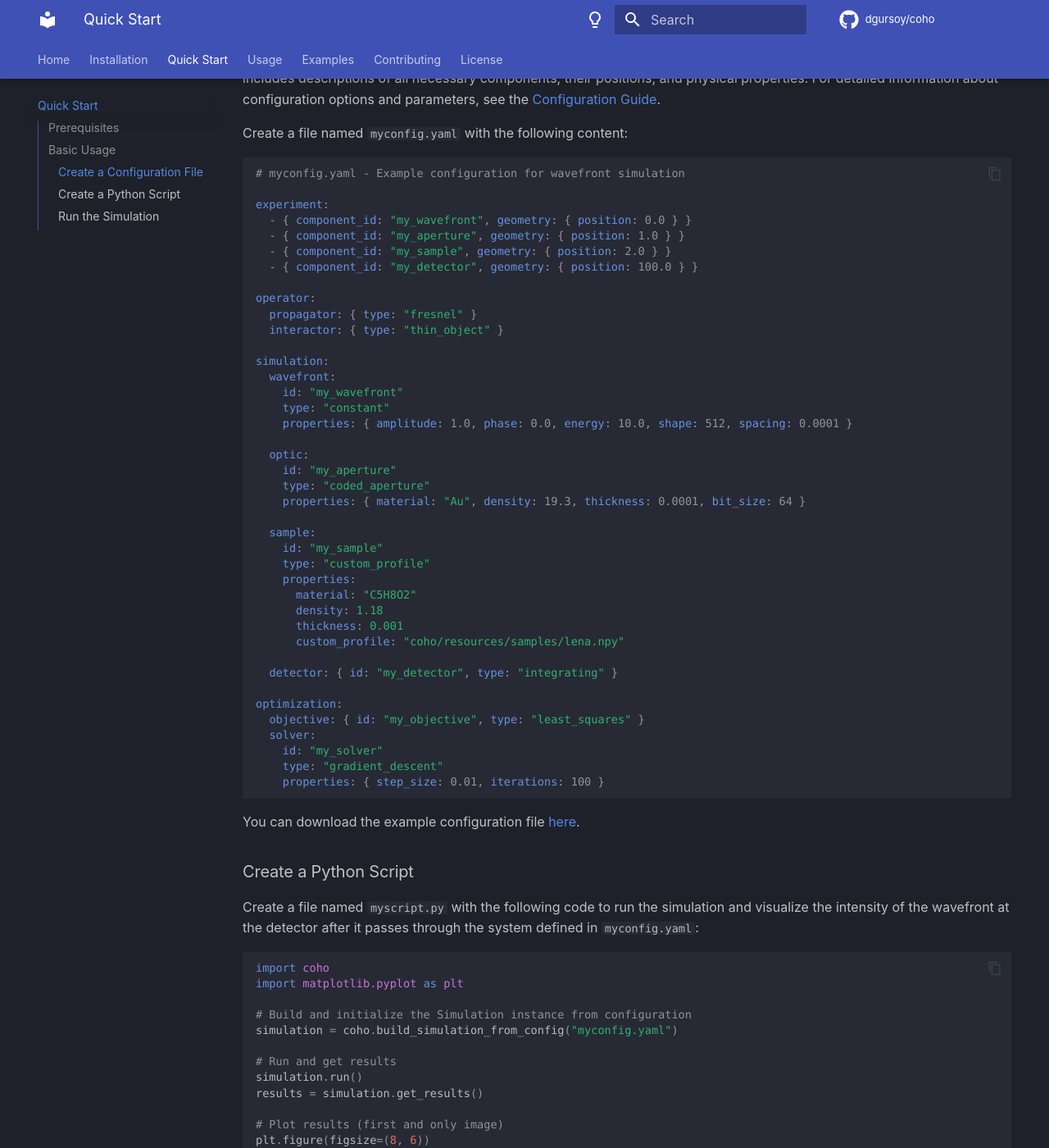
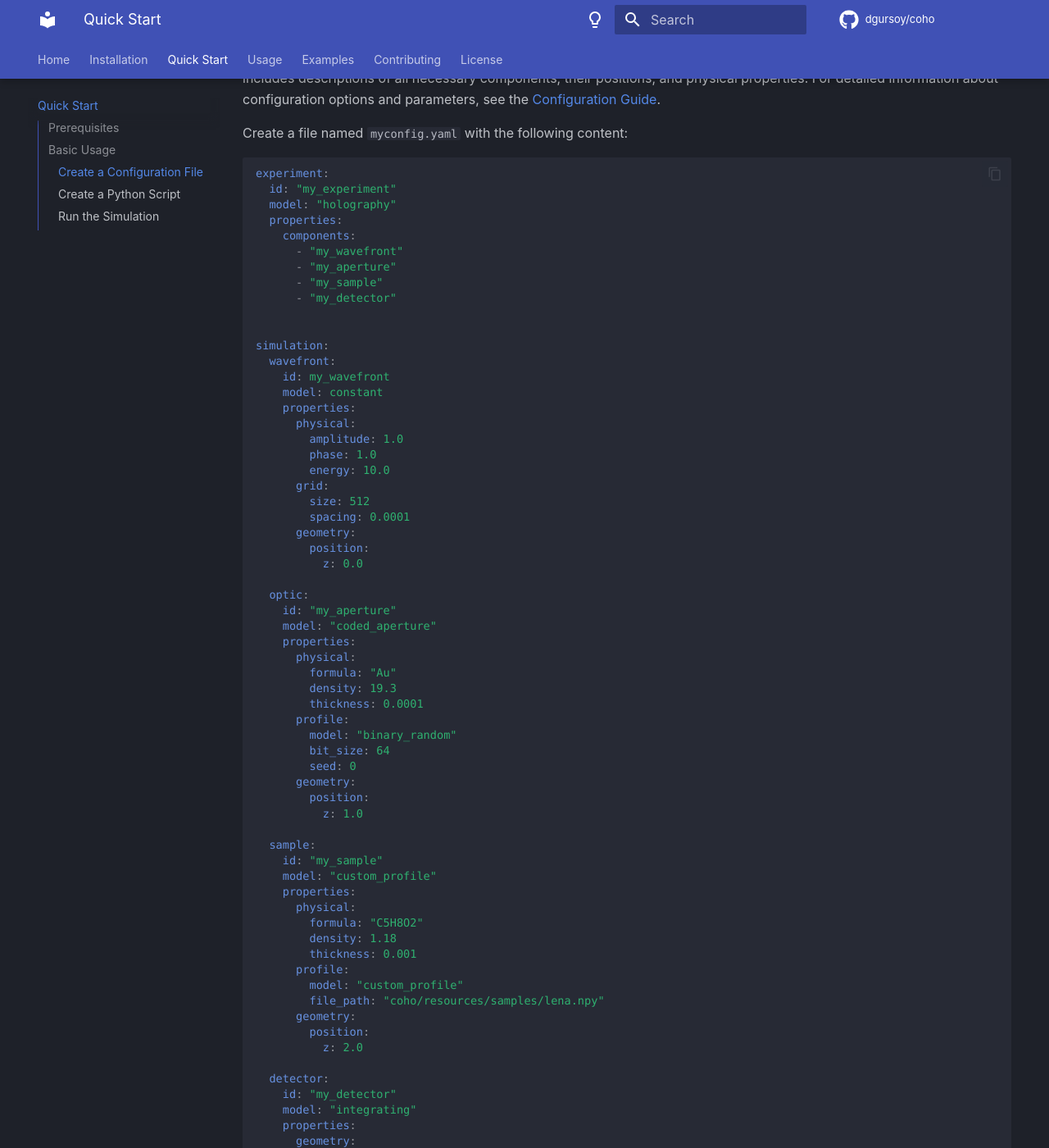
Before and after one commit to dgursoy/coho, an MkDocs documentation site: the page built from docs/quickstart.md, in a window 1280 px wide and 1400 px high, scrolled down 651 px. Shown: the whole window at 82% size. Built offline with MkDocs 1.6.1 and Material for MkDocs 9.7.7, drawn with Linux system fonts in a browser that asks for light colours; some web fonts are replaced; comment, search, counter and statistics services are not loaded; some of the changed text lies outside the part shown.

Commit message:
adjusted docs

````diff
--- a/docs/quickstart.md
+++ b/docs/quickstart.md
@@ -19,47 +19,80 @@ Here's an example configuration file that demonstrates a typical Coho simulation
 Create a file named `myconfig.yaml` with the following content:
 
 ```yaml
-# myconfig.yaml - Example configuration for wavefront simulation
+experiment:
+  id: "my_experiment"
+  model: "holography"
+  properties:
+    components:
+      - "my_wavefront"
+      - "my_aperture"
+      - "my_sample"
+      - "my_detector"
 
-experiment:
-  - { component_id: "my_wavefront", geometry: { position: 0.0 } }
-  - { component_id: "my_aperture", geometry: { position: 1.0 } }
-  - { component_id: "my_sample", geometry: { position: 2.0 } }
-  - { component_id: "my_detector", geometry: { position: 100.0 } }
-
-operator:
-  propagator: { type: "fresnel" }
-  interactor: { type: "thin_object" }
 
 simulation:
   wavefront:
-    id: "my_wavefront"
-    type: "constant"
-    properties: { amplitude: 1.0, phase: 0.0, energy: 10.0, shape: 512, spacing: 0.0001 }
+    id: my_wavefront
+    model: constant
+    properties:
+      physical:
+        amplitude: 1.0
+        phase: 1.0
+        energy: 10.0
+      grid:
+        size: 512
+        spacing: 0.0001
+      geometry:
+        position:
+          z: 0.0
 
   optic:
     id: "my_aperture"
-    type: "coded_aperture"
-    properties: { material: "Au", density: 19.3, thickness: 0.0001, bit_size: 64 }
+    model: "coded_aperture"
+    properties:
+      physical:
+        formula: "Au"
+        density: 19.3
+        thickness: 0.0001
+      profile:
+        model: "binary_random"
+        bit_size: 64
+        seed: 0
+      geometry:
+        position:
+          z: 1.0
 
   sample:
     id: "my_sample"
-    type: "custom_profile"
+    model: "custom_profile"
     properties:
-      material: "C5H8O2"
-      density: 1.18
-      thickness: 0.001
-      custom_profile: "coho/resources/samples/lena.npy"
+      physical:
+        formula: "C5H8O2"
+        density: 1.18
+        thickness: 0.001
+      profile:
+        model: "custom_profile"
+        file_path: "coho/resources/samples/lena.npy"
+      geometry:
+        position:
+          z: 2.0
 
-  detector: { id: "my_detector", type: "integrating" }
+  detector:
+    id: "my_detector"
+    model: "integrating"
+    properties:
+      geometry:
+        position:
+          z: 100.0
 
-optimization:
-  objective: { id: "my_objective", type: "least_squares" }
-  solver:
-    id: "my_solver"
-    type: "gradient_descent"
-    properties: { step_size: 0.01, iterations: 100 }
+operator:
+  propagator:
+    id: "my_propagator"
+    model: "fresnel"
 
+  interactor:
+    id: "my_interactor"
+    model: "thin_object"
 ```
 
 You can download the example configuration file [here](resources/files/myconfig.yaml).
@@ -72,18 +105,17 @@ Create a file named `myscript.py` with the following code to run the simulation
 import coho
 import matplotlib.pyplot as plt
 
-# Build and initialize the Simulation instance from configuration
-simulation = coho.build_simulation_from_config("myconfig.yaml")
+# Load configuration from file
+config = coho.load_config("myconfig.yaml")
 
-# Run and get results
-simulation.run()
-results = simulation.get_results()
+# Create and run simulation
+forward = coho.Holography(config)
+image = forward.run()
 
-# Plot results (first and only image)
-plt.figure(figsize=(8, 6))
-plt.imshow(results[0], cmap='gray')
-plt.title("Simulated Wavefront Intensity at Detector")
-plt.colorbar(label="Intensity")
+# Plot detector image
+plt.imshow(image[0], cmap='gray')
+plt.title("Image captured by detector")
+plt.colorbar()
 plt.show()
 ```
 
@@ -93,7 +125,7 @@ You can download the example script [here](resources/files/mymain.py).
 
 Run the simulation using Python by executing the following command in your terminal:
 ```bash
-python myscript.py myconfig.yaml
+python myscript.py
 ```
 
 Voila! You've just run your first Coho simulation.
````
Also changed, not shown: docs/index.md (+1 -1 lines), docs/resources/files/myconfig.yaml (+61 -25 lines), docs/resources/files/mymain.py (+10 -11 lines), docs/usage/basics.md (+5 -5 lines).
